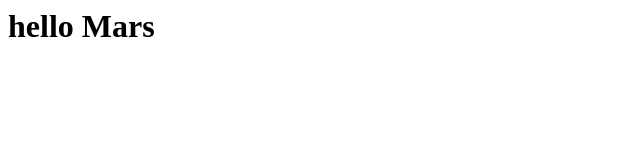
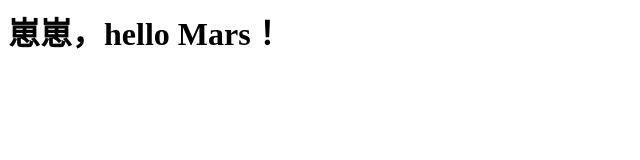
Before and after one commit to kuojungwong/mars, a plain HTML site: page index.html in a window 1280 px wide. Shown: the whole page, without its empty margins (0-640 px from the left). Drawn offline with Linux system fonts and the light colour scheme.

Commit message:
Update index.html

```diff
--- a/index.html
+++ b/index.html
@@ -1 +1 @@
-<h1>hello Mars</h1>
+<h1>崽崽，hello Mars！</h1>
```
